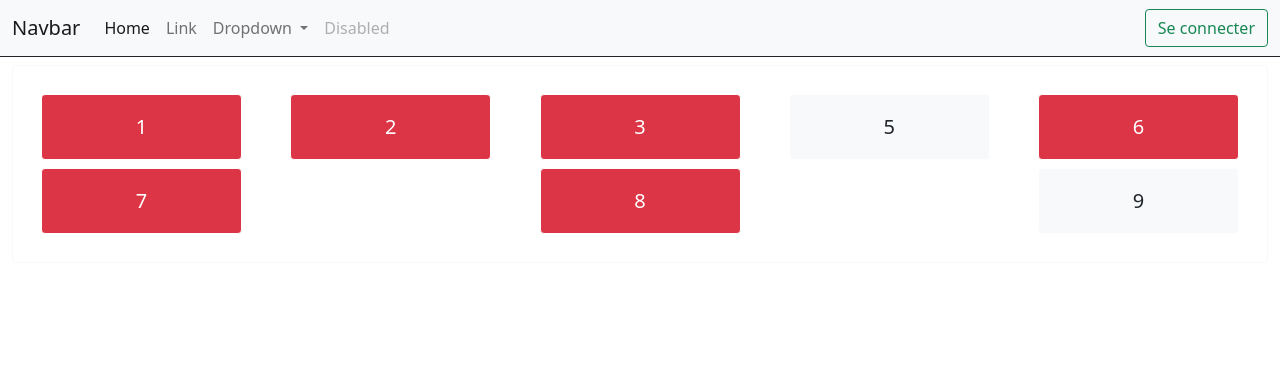
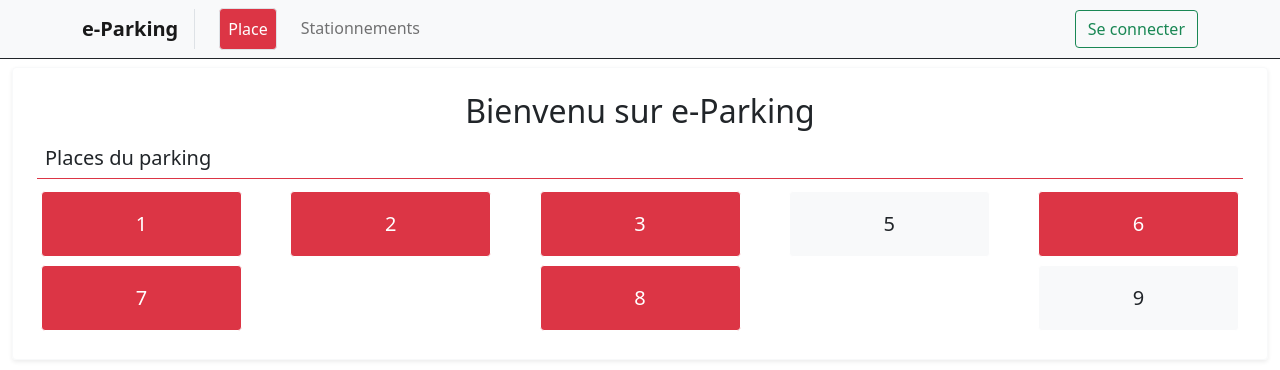
Before and after one commit to ohamjoseph/gestionParking, a Django app: page /client/ in a window 1280 px wide. Shown: the top 370 px of the page. Run offline with Django 4.2, Linux system fonts and the light colour scheme; data comes from the database, SQL or seed files in the repository; both versions use the stored data as it was after the commit; some libraries are stand-ins or nearby versions.

Commit message:
mise a jour de l'interface places

```diff
--- a/client/forms.py
+++ b/client/forms.py
@@ -43,7 +43,7 @@ class InscriptionForm(forms.ModelForm):
             ),
 
         )
-        self.helper.add_input(Submit('submit', 'Save person'))
+        self.helper.add_input(Submit('submit', 'Enregistrer'))
         self.helper.add_input(Reset('reset', 'annuler',css_class='btn-danger'))
 
 class ConnexionForm(forms.Form):
--- a/client/templates/client/base/base.html
+++ b/client/templates/client/base/base.html
@@ -1,38 +1,22 @@
 {% extends 'client/base/main.html'%}
 {% block body%}
-<body styles={height:10vh;} class="bg-dar">
+<body styles={height:100vh;} class="bg-dar">
     <nav class="navbar navbar-expand-lg navbar-light bg-light border-bottom border-dark">
-        <div class="container-fluid">
-            <a class="navbar-brand" href="#">Navbar</a>
+        <div class="container">
+            <a class="navbar-brand fw-bold pe-3 border-end" href="{% url 'index'%}">e-Parking</a>
             <button class="navbar-toggler" type="button" data-bs-toggle="collapse" data-bs-target="#navbarSupportedContent"
                 aria-controls="navbarSupportedContent" aria-expanded="false" aria-label="Toggle navigation">
                 <span class="navbar-toggler-icon"></span>
             </button>
             <div class="collapse navbar-collapse" id="navbarSupportedContent">
                 <ul class="navbar-nav me-auto mb-2 mb-lg-0">
-                    <li class="nav-item">
-                        <a class="nav-link active" aria-current="page" href="#">Home</a>
+                    <li class="nav-item mx-2">
+                        <a class="nav-link {% if placelink %} border-bottom bg-danger text-white border rounded{% endif %}" aria-current="page" href="{% url 'index' %}">Place</a>
                     </li>
-                    <li class="nav-item">
-                        <a class="nav-link" href="#">Link</a>
+                    <li class="nav-item mx-2">
+                        <a class="nav-link {% if statlink %} border-bottom bg-danger text-white border rounded{% endif %}" aria-current="page" href="{% url 'stationnement' %}">Stationnements</a>
                     </li>
-                    <li class="nav-item dropdown">
-                        <a class="nav-link dropdown-toggle" href="#" id="navbarDropdown" role="button"
-                            data-bs-toggle="dropdown" aria-expanded="false">
-                            Dropdown
-                        </a>
-                        <ul class="dropdown-menu" aria-labelledby="navbarDropdown">
-                            <li><a class="dropdown-item" href="#">Action</a></li>
-                            <li><a class="dropdown-item" href="#">Another action</a></li>
-                            <li>
-                                <hr class="dropdown-divider">
-                            </li>
-                            <li><a class="dropdown-item" href="#">Something else here</a></li>
-                        </ul>
-                    </li>
-                    <li class="nav-item">
-                        <a class="nav-link disabled">Disabled</a>
-                    </li>
+
                 </ul>
                 <div class="d-flex">
                     <!-- <input class="form-control me-2" type="search" placeholder="Search" aria-label="Search"> -->
--- a/client/templates/client/index.html
+++ b/client/templates/client/index.html
@@ -1,23 +1,42 @@
 {% extends 'client/base/base.html' %}
 
 {% block content %}
+
+{% if error %}
+<div class="container alert alert-danger d-flex justify-content-center text-danger mb-3 strong ">Vous avez deja un stationnement en cours
+</div>
+{% endif %}
 {% if places.count == 0 %}
     <div class="alert alert-danger" role="alert">
         Le parking est plein
     </div>
 {% else %}
-    <div class=" border border-light rounded p-4">
-
+    <div class=" border border-light rounded p-4 border shadow-sm">
+        <h2 class="text-center">Bienvenu sur e-Parking</h2>
+        <h5 class="border-bottom border-danger p-2 mb-2">Places du parking</h5>
         <div class="d-flex flex-wrap justify-content-between">
             {% for place in places %}
+                {%if place.status%}
 
-                <div class="col-md-2 col-sm-6 m-1 p-0 text-center {%if place.status%} bg-danger {% else %} bg-light {% endif %} border border-white rounded">
-                    <a href="{% url 'demande' place.numPlace  %}" class="container-fuid btn btn-lg p-3 font-weight-bold {%if place.status%} text-white {% endif %}">
-                        {{place.numPlace}}
-                    </a>
+                    <div class="col-md-2 col-sm-6 m-1 p-0 text-center bg-danger border border-white rounded" >
+                        <a class="container-fuid btn btn-lg p-3 font-weight-bold {%if place.status%} text-white {% endif %}" disabled="disabled">
+                            {{place.numPlace}}
+                        </a>
 
-                </div>
-            </a>
+                    </div>
+                {% else %}
+                    <div
+                        class="col-md-2 col-sm-6 m-1 p-0 text-center bg-light border border-white rounded">
+                        <a href="{% url 'demande' place.numPlace  %}"
+                            class="container-fuid btn btn-lg p-3 font-weight-bold {%if place.status%} text-white {% endif %}"
+                            disabled="disabled">
+                            {{place.numPlace}}
+                        </a>
+
+                    </div>
+                {% endif %}
+
+
             {% endfor %}
         </div>
 
--- a/client/templates/client/login.html
+++ b/client/templates/client/login.html
@@ -28,6 +28,9 @@
 
             <button type="submit" class="btn mt-1 btn-primary">Se connecter</button>
         </form>
+        <div class="d-flex justify-content-end">
+            <a class = "nav-link text-dark fw-bold" href="{% url 'add_client' %}">S'inscrire</a>
+        </div>
 
 
 </div>
--- a/client/templates/client/stationnement.html
+++ b/client/templates/client/stationnement.html
@@ -75,12 +75,6 @@
 {% endif %}
 
 
-
-<!-- Button trigger modal -->
-<button type="button" class="btn btn-primary" data-bs-toggle="modal" data-bs-target="#staticBackdrop">
-    Launch static backdrop modal
-</button>
-
 <!-- Modal -->
 <div class="modal fade" id="staticBackdrop" data-bs-backdrop="static" data-bs-keyboard="false" tabindex="-1"
     aria-labelledby="staticBackdropLabel" aria-hidden="true">
--- a/client/views.py
+++ b/client/views.py
@@ -13,21 +13,22 @@ from .models import *
 typeList = ['Orange Money','Moov Money']
 
 
+
 # Create your views here.
 
 def index(request):
-    if request.user.is_authenticated:
-        client = Utilisateur.objects.get(user = request.user)
-        stat = Stationnement.objects.filter(client = client, dateF__isnull= True).count()
+    # if request.user.is_authenticated:
+    #     client = Utilisateur.objects.get(user = request.user)
+    #     stat = Stationnement.objects.filter(client = client, dateF__isnull= True).count()
 
-        if stat:
-            return redirect('stationnement')
+    #     if stat:
+    #         return redirect('stationnement')
 
-        places = Place.objects.all()
-        return render(request,'client/index.html', context={'places':places})
-
+    #     places = Place.objects.all()
+    #     return render(request,'client/index.html', context={'places':places})
+    placelink = True
     places = Place.objects.all()
-    return render(request,'client/index.html', context={'places':places})
+    return render(request,'client/index.html', context={'places':places,'placelink':placelink})
 
 def createClient(request):
 
@@ -58,10 +59,19 @@ def createClient(request):
 
 
 def demandeDePlace(request, numPlace):
+    error = False
+    placelink = True
+    if request.user.is_authenticated:
+        client = Utilisateur.objects.get(user = request.user)
+        try:
+            if client.statEncours():
+                places = Place.objects.all()
+                error = True
+                return render(request,'client/index.html', context={'places':places, 'error':error,'placelink':placelink})
+        except:
+            pass
 
-    if request.user.is_authenticated:
         place = Place.objects.get(numPlace = numPlace)
-        client = Utilisateur.objects.get(user = request.user)
         Stationnement.objects.create(place = place, client = client)
         place.status = True
         place.save()
@@ -73,11 +83,11 @@ def demandeDePlace(request, numPlace):
         return redirect('login')
 
 def stationnement(request):
-
+    statlink = True
     if request.user.is_authenticated:
         client = Utilisateur.objects.get( user = request.user )
-        stat = Stationnement.objects.all().filter(client = client )
-        return render(request,'client/stationnement.html', context={'stationnements':stat})
+        stat = Stationnement.objects.all().filter(client = client ).order_by('-dateD')
+        return render(request,'client/stationnement.html', context={'stationnements':stat, 'statlink':statlink})
 
     return redirect('index')
 
@@ -85,7 +95,7 @@ def payement(request, type):
     if request.user.is_authenticated:
         client = Utilisateur.objects.get( user = request.user )
         stat = client.statEncours()
-        print("000000000",stat)
+
         type = int(type)
 
         Payement.objects.create(numPay = client.numTel, typePay = typeList[type], stat = stat)
```
Also changed, not shown: client/templates/client/add.html (+6 -4 lines), db.sqlite3, 2 other files.
